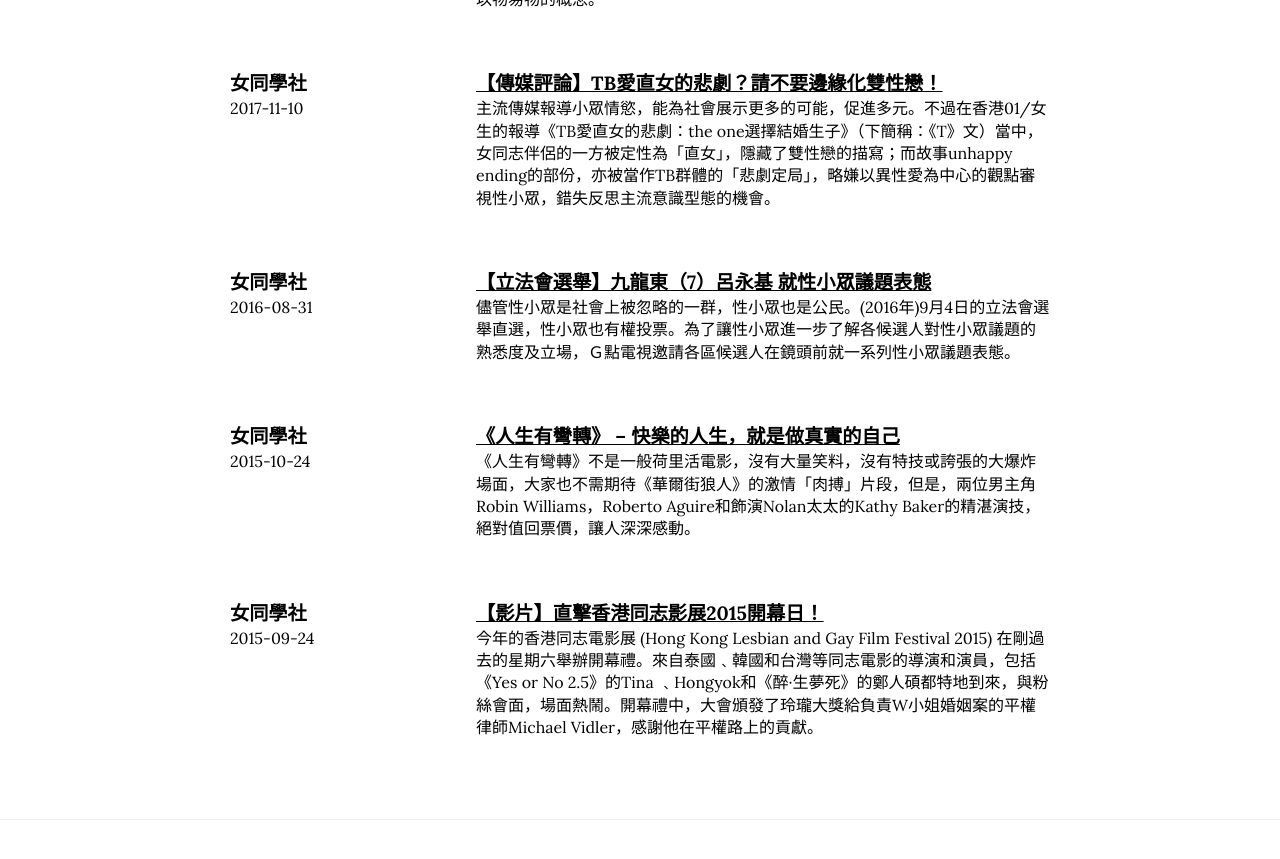
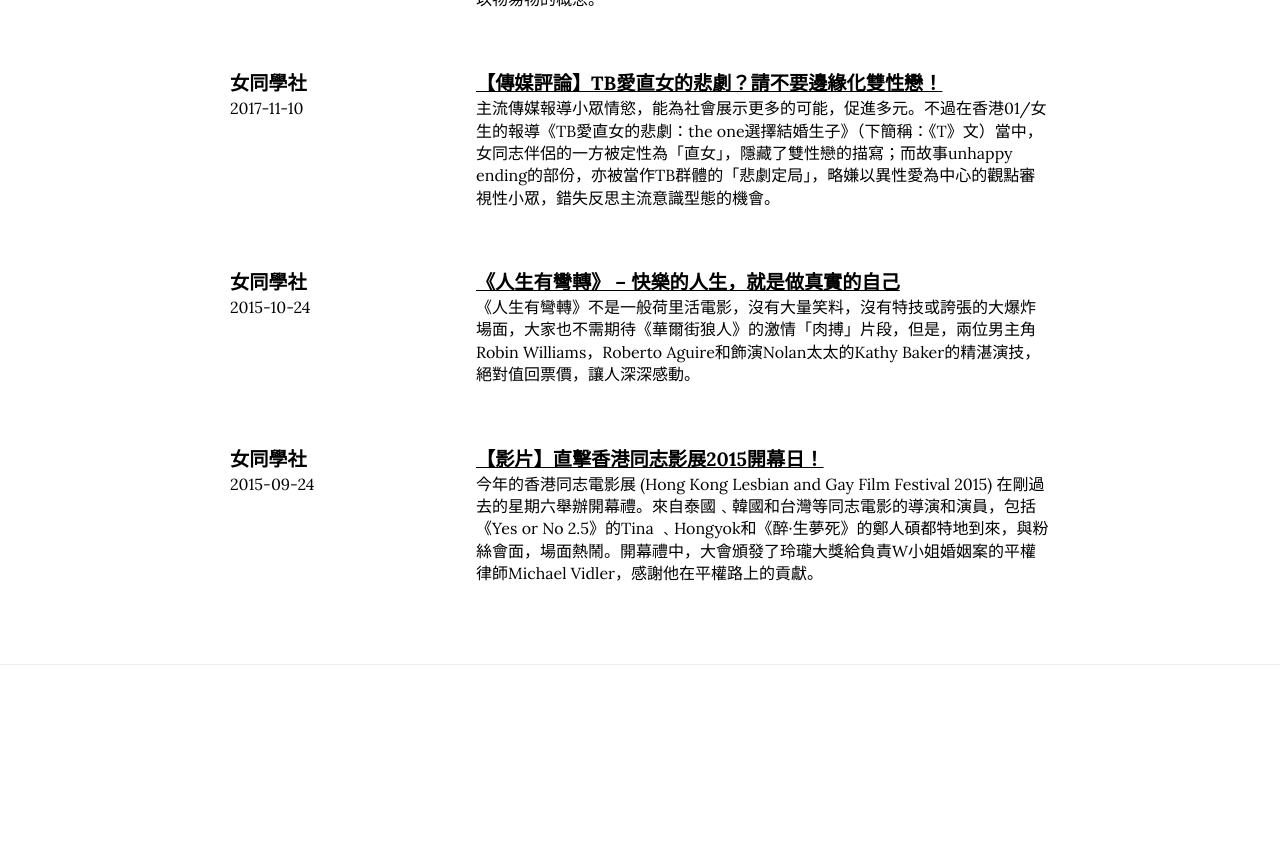
Before and after one commit to nghayman/nghayman.github.io, a Jekyll site: the page built from index.html, in a window 1280 px wide and 900 px high, scrolled down 3522 px. Shown: the top 859 px of the window. Built offline with Jekyll 4.4.1, drawn with Linux system fonts in a browser that asks for light colours; after the commit the page ends 4267 px from its top, so only the background shows below that.

Commit message:
Update portfolio.yml

```diff
--- a/_data/portfolio.yml
+++ b/_data/portfolio.yml
@@ -94,12 +94,6 @@
     period: 2017-11-10
     description: 主流傳媒報導小眾情慾，能為社會展示更多的可能，促進多元。不過在香港01/女生的報導《TB愛直女的悲劇：the one選擇結婚生子》（下簡稱：《T》文）當中，女同志伴侶的一方被定性為「直女」，隱藏了雙性戀的描寫；而故事unhappy ending的部份，亦被當作TB群體的「悲劇定局」，略嫌以異性愛為中心的觀點審視性小眾，錯失反思主流意識型態的機會。
 
--   title: 【立法會選舉】九龍東（7）呂永基 就性小眾議題表態
-    link: http://gdottv.com/main/archives/16829
-    where: 女同學社
-    period: 2016-08-31
-    description: 儘管性小眾是社會上被忽略的一群，性小眾也是公民。(2016年)9月4日的立法會選舉直選，性小眾也有權投票。為了讓性小眾進一步了解各候選人對性小眾議題的熟悉度及立場，Ｇ點電視邀請各區候選人在鏡頭前就一系列性小眾議題表態。
-
 -   title: 《人生有彎轉》 – 快樂的人生，就是做真實的自己
     link: http://gdottv.com/main/archives/9206
     where: 女同學社
```
